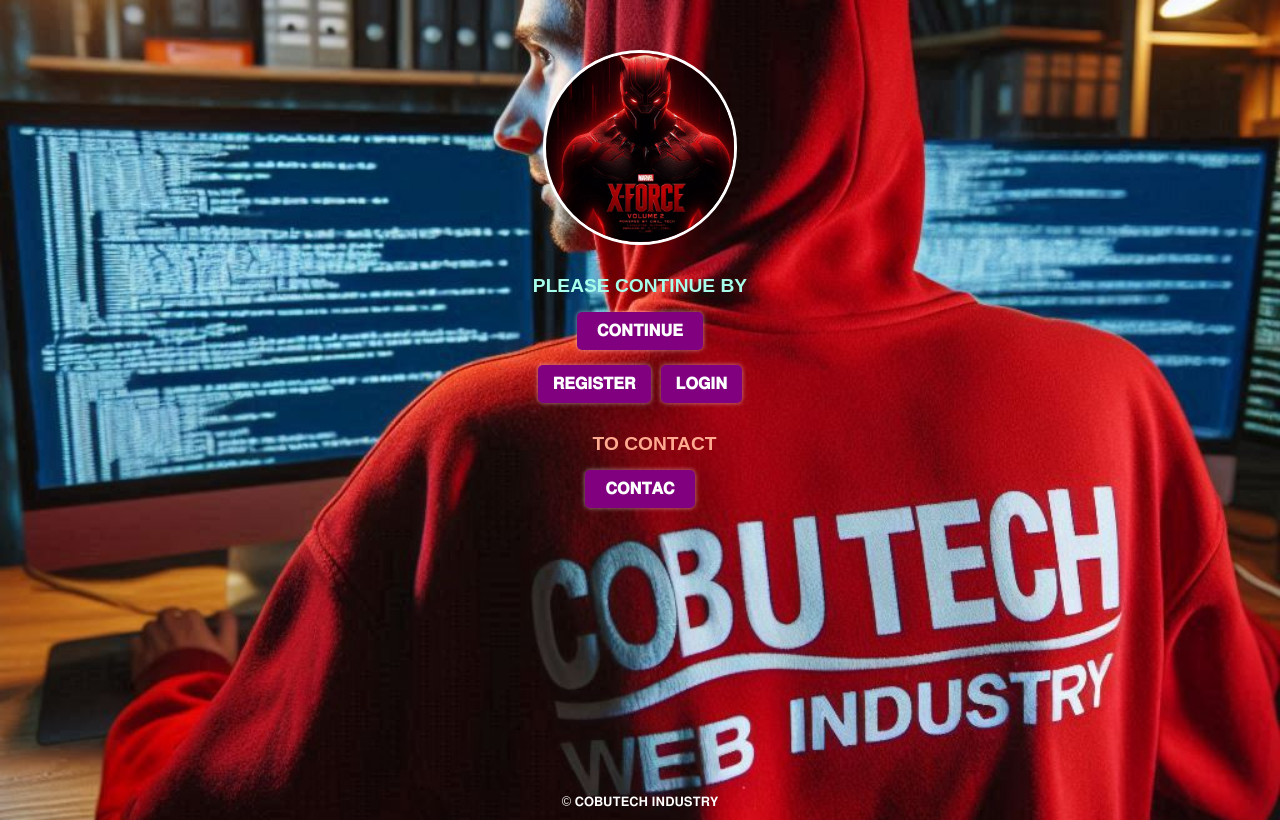
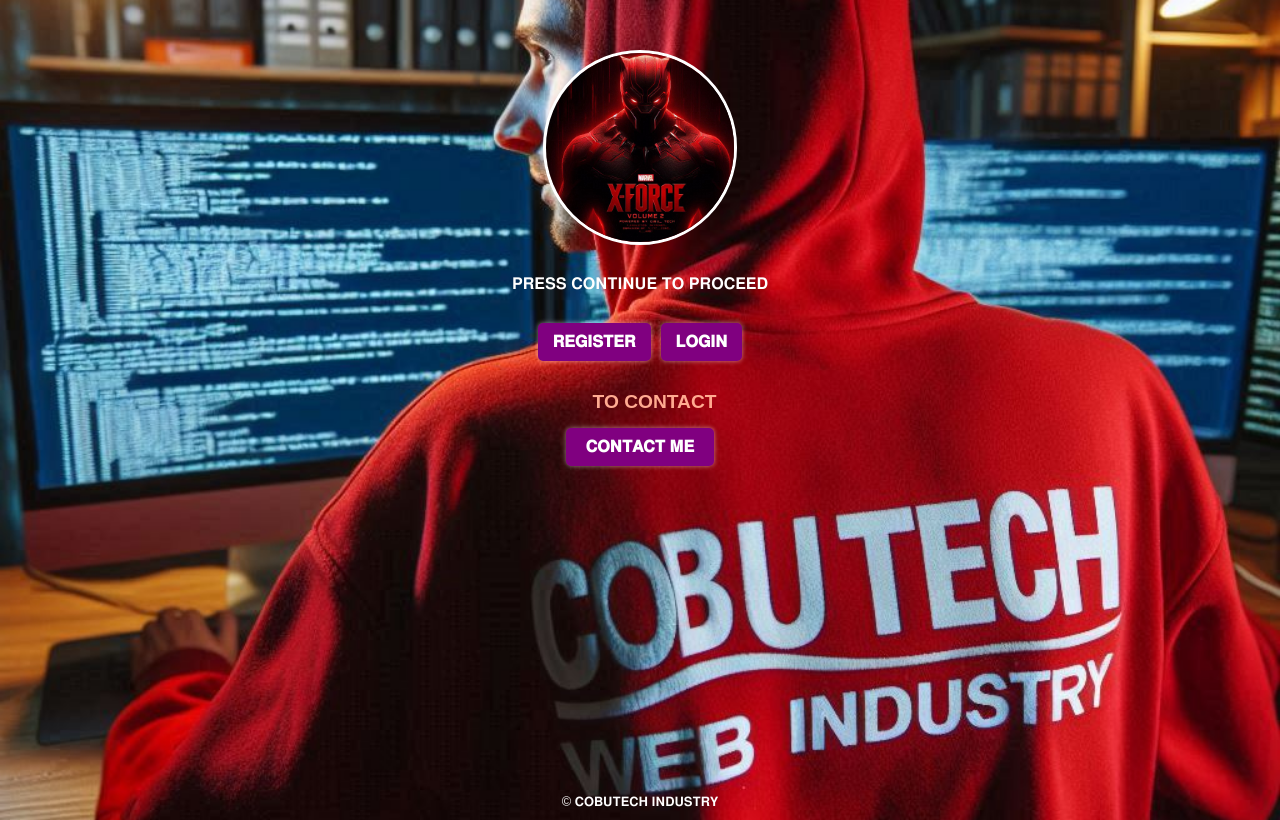
Before and after one commit to Cobutech254pro/COBUTECH-WEB, a plain HTML site: page Cobutech/Cobutechhtml/cobum.html in a window 1280 px wide. Drawn offline with Linux system fonts and the light colour scheme.

Commit message:
𝐏𝐑𝐄𝐌𝐈𝐔𝐌

```diff
--- a/Cobutech/Cobutechhtml/cobum.html
+++ b/Cobutech/Cobutechhtml/cobum.html
@@ -16,9 +16,7 @@
     </div>
 
     <div class="continue-section">
-        <div class="typing-animation-continue-container">
-            <div class="typing-animation-continue"></div>
-        </div>
+        <div class="typing-animation-continue-container">𝐏𝐑𝐄𝐒𝐒  𝐂𝐎𝐍𝐓𝐈𝐍𝐔𝐄 𝐓𝐎 𝐏𝐑𝐎𝐂𝐄𝐄𝐃</div>
         <button id="continue-button" class="purple-button">𝐂𝐎𝐍𝐓𝐈𝐍𝐔𝐄</button>
         <div id="auth-buttons" class="hidden">
             <button id="signin-button" class="purple-button"><a href="signin.html" style="color: inherit; text-decoration: none;">𝐑𝐄𝐆𝐈𝐒𝐓𝐄𝐑</a></button>
@@ -30,7 +28,7 @@
         <div class="typing-animation-contact-container">
             <div class="typing-animation-contact"></div>
         </div>
-        <button id="contact-button" class="purple-button"><a href="contact.html" style="color: inherit; text-decoration: none;"></a>𝐂𝐎𝐍𝐓𝐀𝐂</button>
+        <button id="contact-button" class="purple-button"><a href="contact.html" style="color: inherit; text-decoration: none;">𝐂𝐎𝐍𝐓𝐀𝐂𝐓 𝐌𝐄</a></button>
     </div>
 
     <div class="copyright">
```
